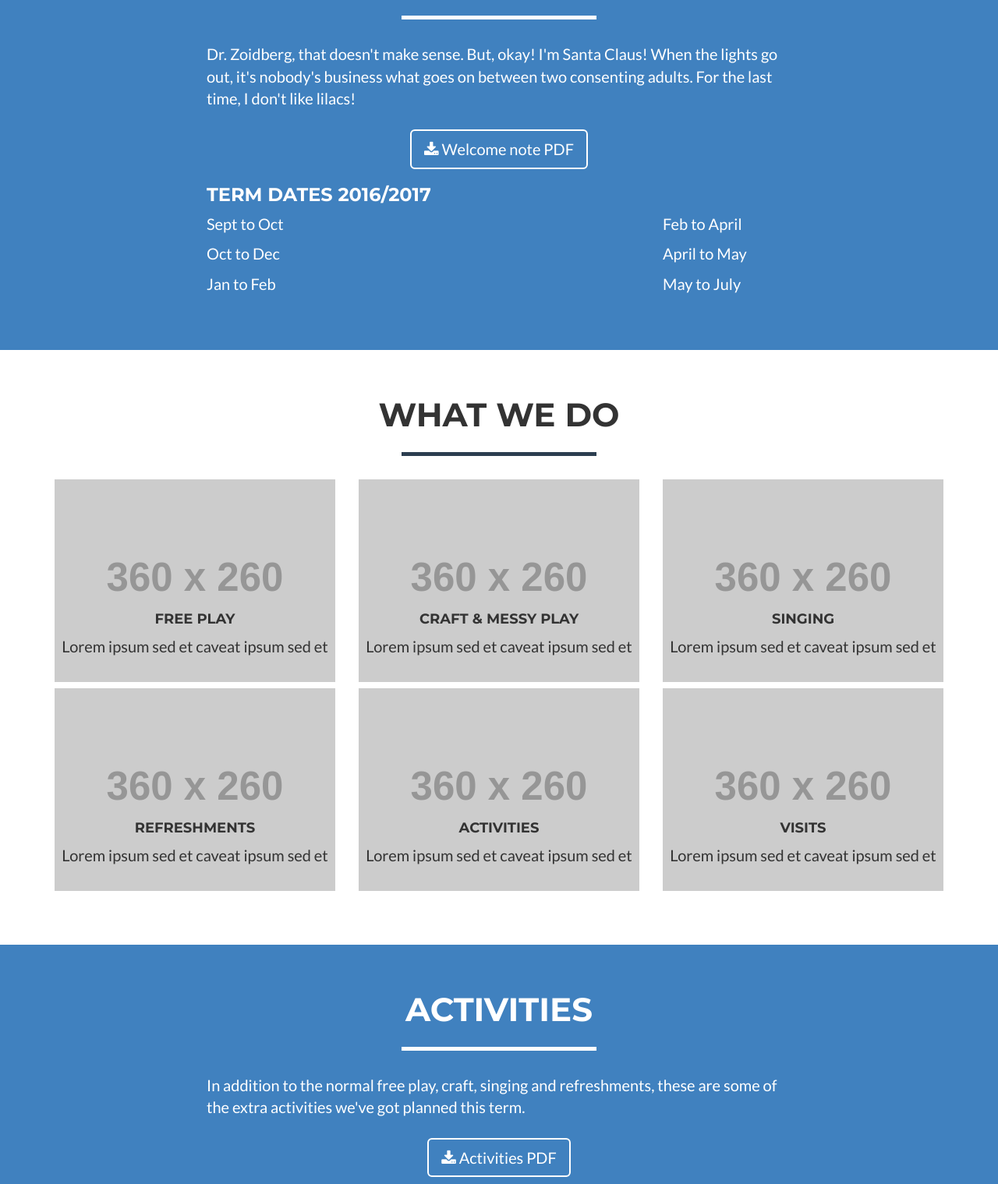
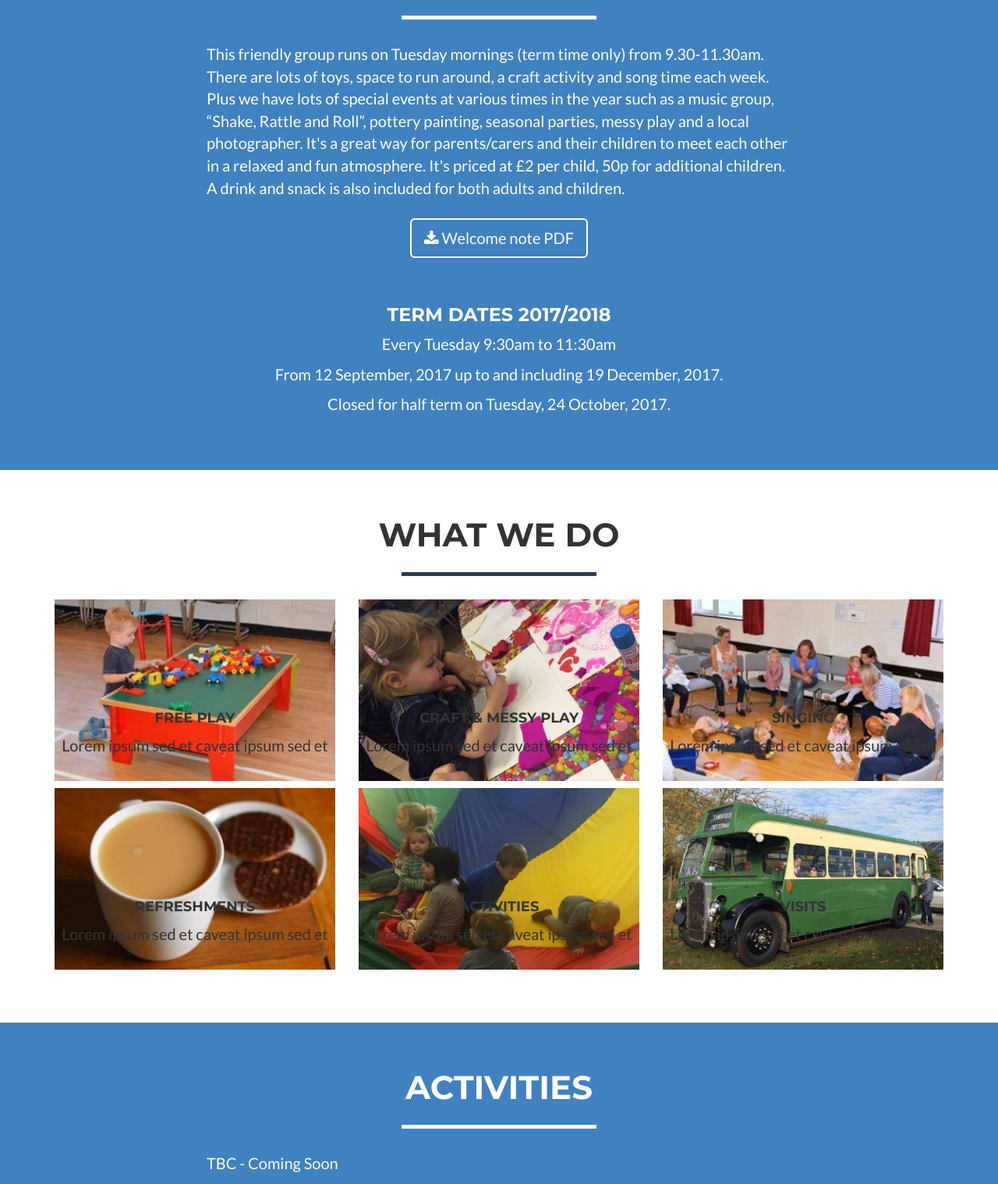
Before and after one commit to buzzibodies/buzzibodies.github.io, a website: page index.html in a window 1280 px wide. Shown: the part 661-2180 px from the top of the page at 78% size. Drawn offline with nearby package versions, Linux system fonts and the light colour scheme; placeholder pictures from the web are drawn by us.

Commit message:
updates for launch

```diff
--- a/css/style.css
+++ b/css/style.css
@@ -370,11 +370,10 @@ footer h3 {
   margin-bottom: 30px;
 }
 footer .footer-above {
-  padding-top: 50px;
   background-color: #da2679;
 }
 footer .footer-col {
-  margin-bottom: 50px;
+  margin-bottom: 38px;
 }
 footer .footer-below {
   padding: 25px 0;
--- a/index.html
+++ b/index.html
@@ -101,18 +101,21 @@
             </div>
             <div class="row">
                 <div class="col-lg-8 col-lg-offset-2">
-                    <p>Dr. Zoidberg, that doesn't make sense. But, okay! I'm Santa Claus! When the lights go out, it's nobody's business what goes on between two consenting adults. For the last time, I don't like lilacs!</p>
+                    <p>This friendly  group runs on Tuesday mornings (term time only) from 9.30-11.30am. There are lots of toys, space to run around, a craft activity and song time each week. Plus we have lots of special events at various times in the year such as a music group, “Shake, Rattle and Roll”, pottery painting, seasonal parties, messy play and a local photographer. It's a great way for parents/carers and their children to meet each other in a relaxed and fun atmosphere. It's priced at £2 per child, 50p for additional children. A drink and snack is also included for both adults and children.</p>
 				</div>
 				<div class="col-lg-8 col-lg-offset-2 text-center">
                     <a href="test.pdf" target="_blank" class="btn btn-lg btn-outline">
                         <i class="fa fa-download"></i> Welcome note PDF
                     </a>
                 </div>
-                <div class="col-lg-8 col-lg-offset-2">
-                    <h3>Term Dates 2016/2017</h3>
+                <div class="col-lg-8 col-lg-offset-2 text-center">
+                    <h3 style="margin-top:60px" class="text-center">Term Dates 2017/2018</h3>
+					<p>Every Tuesday 9:30am to 11:30am</p>
+					<p>From 12 September, 2017 up to and including 19 December, 2017.</p>
+					<p>Closed for half term on Tuesday, 24 October, 2017.</p>
                 </div>
-				<div class="col-lg-4 col-lg-offset-2">
-					<p>Sept to Oct</p>
+				<!-- <div class="col-lg-4 col-lg-offset-2">
+					<p> 12th Sept up</p>
 					<p>Oct to Dec</p>
 					<p>Jan to Feb</p>
                 </div>
@@ -120,7 +123,7 @@
 					<p>Feb to April</p>
 					<p>April to May</p>
 					<p>May to July</p>
-                </div>
+                </div> -->
 
             </div>
         </div>
@@ -137,42 +140,42 @@
             </div>
             <div class="row">
                 <div class="col-sm-4 portfolio-item">
-                    <img src="http://via.placeholder.com/360x260" class="img-responsive" alt="">
+                    <img src="./img/Free-Play.jpg" class="img-responsive" alt="">
 					<div class="caption">
 					  <h4>Free Play</h4>
 					  <p>Lorem ipsum sed et caveat ipsum sed et</p>
 					</div>
                 </div>
 				<div class="col-sm-4 portfolio-item">
-                    <img src="http://via.placeholder.com/360x260" class="img-responsive" alt="">
+                    <img src="./img/Craft.jpg" class="img-responsive" alt="">
 					<div class="caption">
 					  <h4>Craft & Messy Play</h4>
 					  <p>Lorem ipsum sed et caveat ipsum sed et</p>
 					</div>
                 </div>
 				 <div class="col-sm-4 portfolio-item">
-                    <img src="http://via.placeholder.com/360x260" class="img-responsive" alt="">
+                    <img src="./img/Singing.jpg" class="img-responsive" alt="">
 					<div class="caption">
 					  <h4>Singing</h4>
 					  <p>Lorem ipsum sed et caveat ipsum sed et</p>
 					</div>
                 </div>
 				<div class="col-sm-4 portfolio-item">
-                     <img src="http://via.placeholder.com/360x260" class="img-responsive" alt="">
+                     <img src="./img/Tea.jpg" class="img-responsive" alt="">
 					 <div class="caption">
 					  <h4>Refreshments</h4>
 					  <p>Lorem ipsum sed et caveat ipsum sed et</p>
 					</div>
                 </div>
 				<div class="col-sm-4 portfolio-item">
-                    <img src="http://via.placeholder.com/360x260" class="img-responsive" alt="">
+                    <img src="./img/Activities.jpg" class="img-responsive" alt="">
 					<div class="caption">
 					  <h4>Activities</h4>
 					  <p>Lorem ipsum sed et caveat ipsum sed et</p>
 					</div>
                 </div>
 				<div class="col-sm-4 portfolio-item">
-                    <img src="http://via.placeholder.com/360x260" class="img-responsive" alt="">
+                    <img src="./img/Visits.jpg" class="img-responsive" alt="">
 					<div class="caption">
 					  <h4>Visits</h4>
 					  <p>Lorem ipsum sed et caveat ipsum sed et</p>
@@ -192,14 +195,17 @@
                 </div>
             </div>
             <div class="row">
-                <div class="col-lg-8 col-lg-offset-2">
+			    <div class="col-lg-8 col-lg-offset-2">
+			       <p>TBC - Coming Soon</p>
+				</div>
+                <!-- <div class="col-lg-8 col-lg-offset-2">
                     <p>In addition to the normal free play, craft, singing and refreshments, these are some of the extra activities we've got planned this term.</p>
                 </div>
                 <div class="col-lg-8 col-lg-offset-2 text-center">
                     <a href="test.pdf" target="_blank" class="btn btn-lg btn-outline">
                         <i class="fa fa-download"></i> Activities PDF
                     </a>
-                </div>
+                </div> -->
             </div>
         </div>
     </section>
@@ -233,10 +239,11 @@
             </div>
             <div class="row">
                 <div class="col-lg-8 col-lg-offset-2">
-                    <p>We have some key policies which govern the group</p>
+				    <p>TBC</p>
+                    <!-- <p>We have some key policies which govern the group</p>
                     <p>Safeguarding: </p>
                     <p>Safeguarding: </p>
-                    <p>Safeguarding: </p>
+                    <p>Safeguarding: </p> -->
                 </div>
                 <div class="col-lg-8 col-lg-offset-2 text-center">
                     <a href="test.pdf" target="_blank" class="btn btn-lg btn-outline">
@@ -278,12 +285,12 @@
                 </div>
             </div>
             <div class="row">
-                <div class="col-lg-4 col-lg-offset-2">
-                    <p>Email: <a href="mailto:buzzi.bodies@gmail.com">buzzi.bodies@gmail.com</a></p>
+                <div class="col-lg-8 col-lg-offset-2 text-center">
+                    <p><a href="mailto:buzzi.bodies@gmail.com">buzzi.bodies@gmail.com</a></p>
                 </div>
-                <div class="col-lg-4">
+                <!-- <div class="col-lg-4">
                     <p>Tel:</p>
-                </div>
+                </div> -->
             </div>
         </div>
     </section>
```
Also changed, not shown: img/Activities.jpg (added), img/Craft.jpg (added), img/Free-Play.jpg (added), img/Singing.jpg (added), img/Tea.jpg (added), img/Visits.jpg (added).
